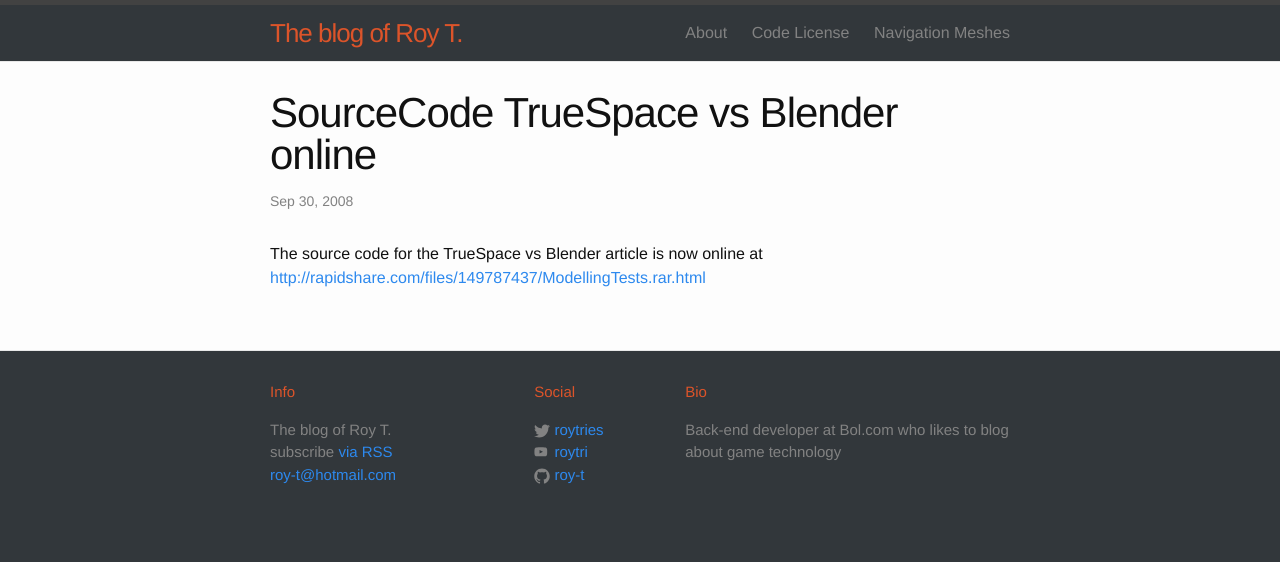
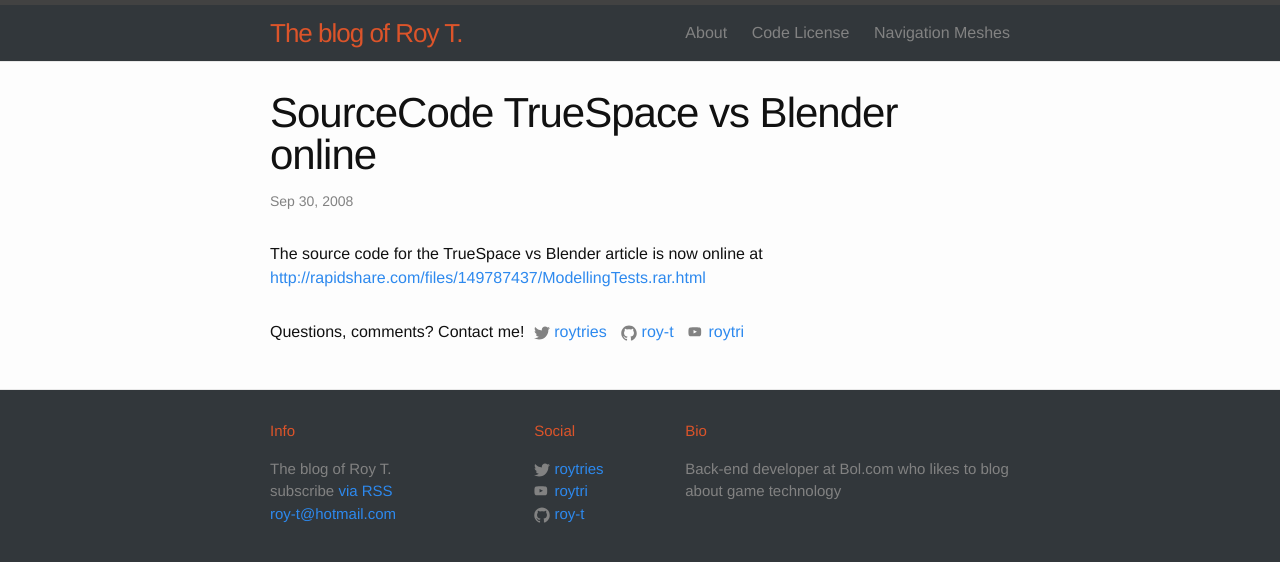
Before and after one commit to roy-t/roy-t.nl, a Jekyll site: the page built from _posts/2008-09-30-sourcecode-truespace-vs-blender-online.md, in a window 1280 px wide. Shown: the top 562 px of the page. Built offline with Jekyll 4.4.1, drawn with Linux system fonts in a browser that asks for light colours; comment, search, counter and statistics services are not loaded.

Commit message:
Remove Google Analytics and Disqus

```diff
--- a/_config.yml
+++ b/_config.yml
@@ -13,10 +13,6 @@
 # you will see them accessed via {{ site.title }}, {{ site.email }}, and so on.
 # You can create any custom variable you would like, and they will be accessible
 # in the templates via {{ site.myvariable }}.
-
-# Gems
-#plugins: [jekyll-paginate-v2]
-gems: [jekyll-paginate-v2]
 
 title: The blog of Roy T.
 email: roy-t@hotmail.com
@@ -37,6 +33,7 @@
 theme: minima
 plugins:
   - jekyll-feed
+  - jekyll-paginate-v2
 
 # Exclude from processing.
 # The following items will not be processed, by default. Create a custom list
--- a/_layouts/post.html
+++ b/_layouts/post.html
@@ -13,24 +13,21 @@
     {{ content }}
   </div>
 
-{% if page.comments %}
-<div id="disqus_thread"></div>
-<script>
-var disqus_config = function () {
-this.page.url =  "http://roy-t.nl{{ page.url }}";
-this.page.identifier = "roy-t.nl{{ page.id }}";
-};
-
-(function() { // DON'T EDIT BELOW THIS LINE
-var d = document, s = d.createElement('script');
-s.src = '//roy-t.disqus.com/embed.js';
-s.setAttribute('data-timestamp', +new Date());
-(d.head || d.body).appendChild(s);
-})();
-</script>
-<noscript>Please enable JavaScript to view the <a href="https://disqus.com/?ref_noscript">comments powered by Disqus.</a></noscript>
-
-{% endif %}
-
+  <div>
+    Questions, comments? Contact me!
+    <ul class="comment-media-list">
+      <li>
+        <a href="https://twitter.com/roytries"><span class="icon icon--twitter"><svg viewBox="0 0 16 16"><path fill="#828282" d="M15.969,3.058c-0.586,0.26-1.217,0.436-1.878,0.515c0.675-0.405,1.194-1.045,1.438-1.809c-0.632,0.375-1.332,0.647-2.076,0.793c-0.596-0.636-1.446-1.033-2.387-1.033c-1.806,0-3.27,1.464-3.27,3.27 c0,0.256,0.029,0.506,0.085,0.745C5.163,5.404,2.753,4.102,1.14,2.124C0.859,2.607,0.698,3.168,0.698,3.767 c0,1.134,0.577,2.135,1.455,2.722C1.616,6.472,1.112,6.325,0.671,6.08c0,0.014,0,0.027,0,0.041c0,1.584,1.127,2.906,2.623,3.206 C3.02,9.402,2.731,9.442,2.433,9.442c-0.211,0-0.416-0.021-0.615-0.059c0.416,1.299,1.624,2.245,3.055,2.271 c-1.119,0.877-2.529,1.4-4.061,1.4c-0.264,0-0.524-0.015-0.78-0.046c1.447,0.928,3.166,1.469,5.013,1.469 c6.015,0,9.304-4.983,9.304-9.304c0-0.142-0.003-0.283-0.009-0.423C14.976,4.29,15.531,3.714,15.969,3.058z"/></svg>
+</span><span class="username">roytries</span></a>
+      </li>
+      <li>
+        <a href="https://github.com/roy-t"><span class="icon icon--github"><svg viewBox="0 0 16 16"><path fill="#828282" d="M7.999,0.431c-4.285,0-7.76,3.474-7.76,7.761 c0,3.428,2.223,6.337,5.307,7.363c0.388,0.071,0.53-0.168,0.53-0.374c0-0.184-0.007-0.672-0.01-1.32 c-2.159,0.469-2.614-1.04-2.614-1.04c-0.353-0.896-0.862-1.135-0.862-1.135c-0.705-0.481,0.053-0.472,0.053-0.472 c0.779,0.055,1.189,0.8,1.189,0.8c0.692,1.186,1.816,0.843,2.258,0.645c0.071-0.502,0.271-0.843,0.493-1.037 C4.86,11.425,3.049,10.76,3.049,7.786c0-0.847,0.302-1.54,0.799-2.082C3.768,5.507,3.501,4.718,3.924,3.65 c0,0,0.652-0.209,2.134,0.796C6.677,4.273,7.34,4.187,8,4.184c0.659,0.003,1.323,0.089,1.943,0.261 c1.482-1.004,2.132-0.796,2.132-0.796c0.423,1.068,0.157,1.857,0.077,2.054c0.497,0.542,0.798,1.235,0.798,2.082 c0,2.981-1.814,3.637-3.543,3.829c0.279,0.24,0.527,0.713,0.527,1.437c0,1.037-0.01,1.874-0.01,2.129 c0,0.208,0.14,0.449,0.534,0.373c3.081-1.028,5.302-3.935,5.302-7.362C15.76,3.906,12.285,0.431,7.999,0.431z"/></svg>
+</span><span class="username">roy-t</span></a>
+      </li>
+      <li>
+        <a href="https://www.youtube.com/user/roytri"><span class="icon icon--github"><svg viewBox="75 75 425 425"><path d="M422.6 193.6c-5.3-45.3-23.3-51.6-59-54 -50.8-3.5-164.3-3.5-215.1 0 -35.7 2.4-53.7 8.7-59 54 -4 33.6-4 91.1 0 124.8 5.3 45.3 23.3 51.6 59 54 50.9 3.5 164.3 3.5 215.1 0 35.7-2.4 53.7-8.7 59-54C426.6 284.8 426.6 227.3 422.6 193.6zM222.2 303.4v-94.6l90.7 47.3L222.2 303.4z"/></svg></span><span class="username"> roytri</span></a>
+      </li>
+    </ul>
+  </div>
 
 </article>
--- a/css/main.scss
+++ b/css/main.scss
@@ -53,3 +53,13 @@
         "layout",
         "syntax-highlighting"
 ;
+
+.comment-media-list {
+    list-style: none;
+    margin-left: 5px;
+    display: inline-block;
+    li {
+        margin-right: 10px;
+        display: inline-block;
+    }
+}
```
Also changed, not shown: _includes/head.html (+1 -9 lines), about.md (+3 -6 lines).
